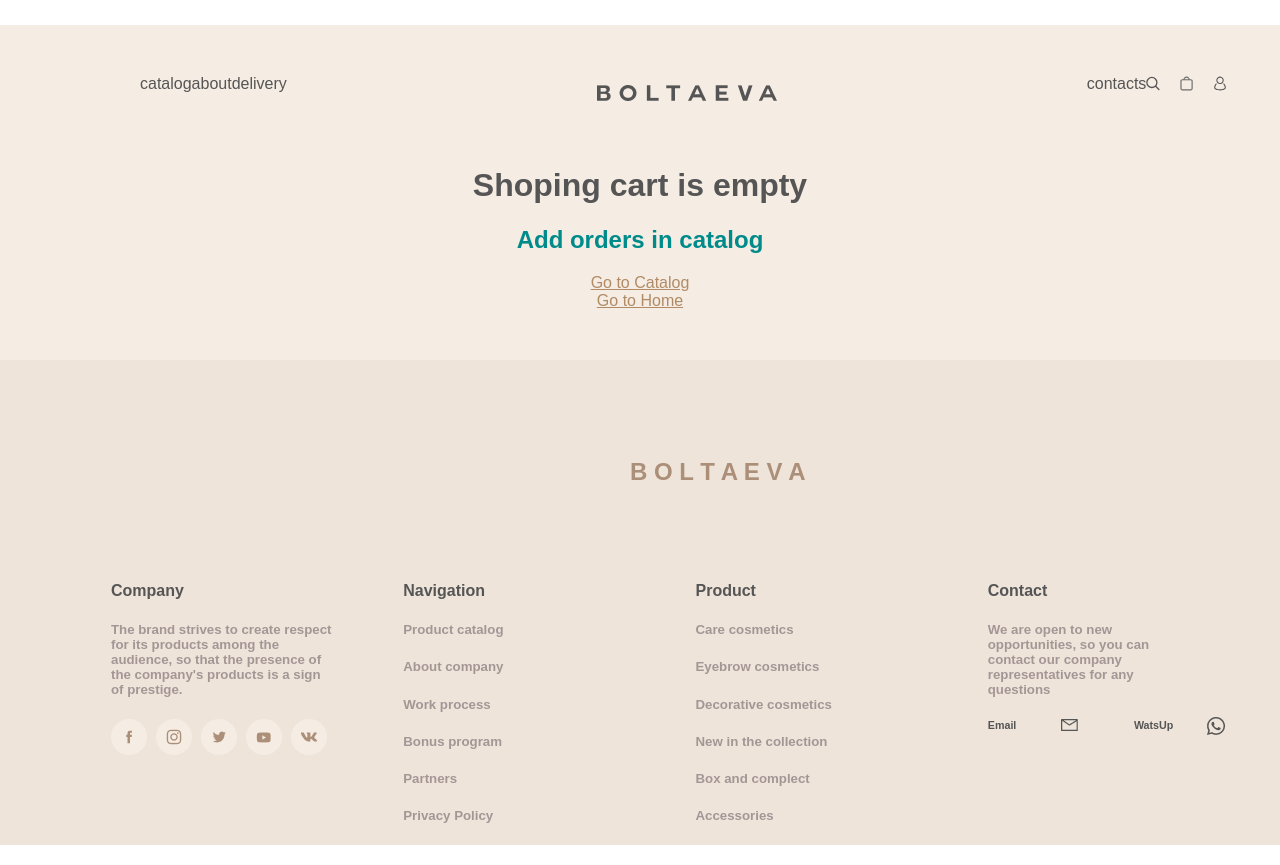
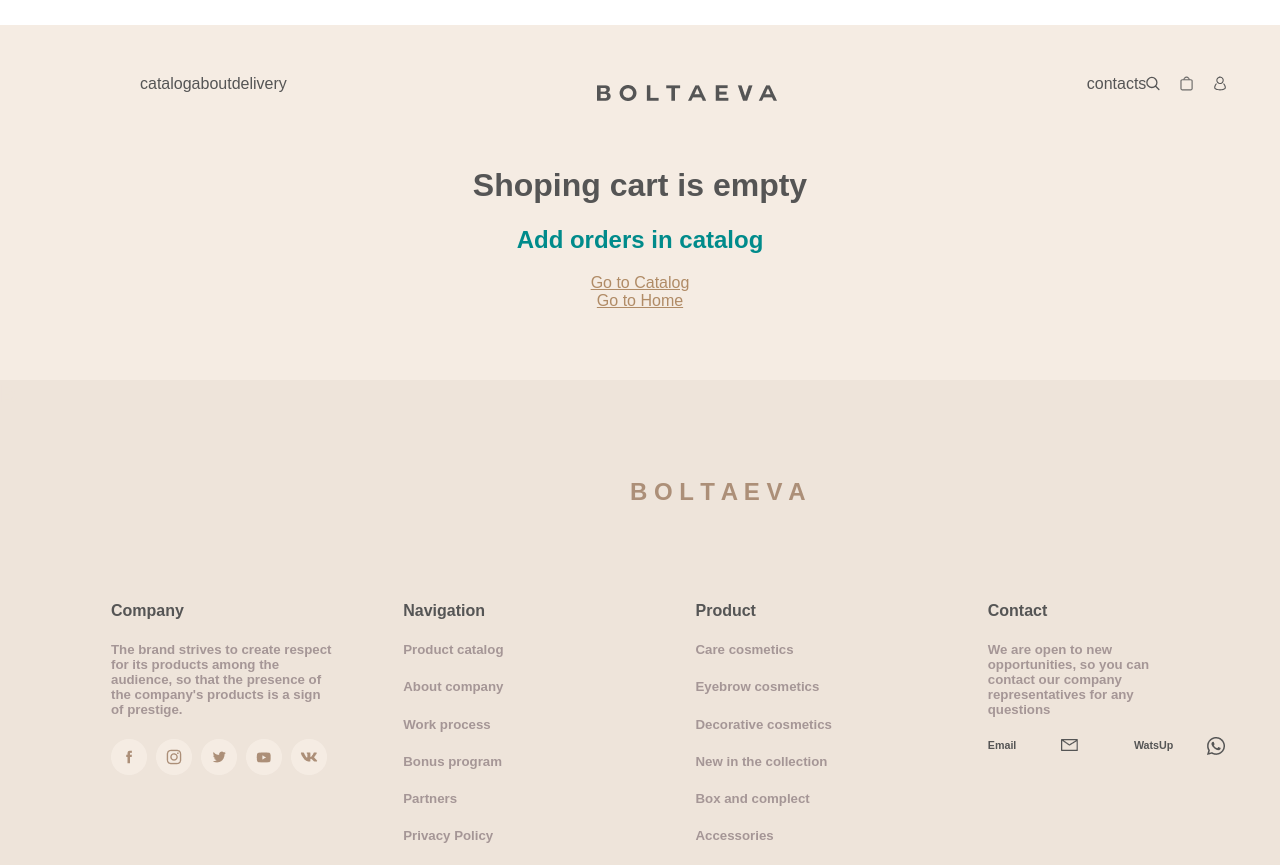
Before and after one commit to chan57/beauty-shop, a Vue app: page /orders in a window 1280 px wide. Built offline with nearby package versions, Linux system fonts and the light colour scheme; the HTML template or start-up script is replaced by a standard one; a web font is replaced by a local one.

Commit message:
fix foot er

```diff
--- a/src/components/Layout/Footer.vue
+++ b/src/components/Layout/Footer.vue
@@ -57,7 +57,7 @@
 @import url("https://fonts.cdnfonts.com/css/qlassy");
 .foot-container {
   background-color: #eee4da;
-  margin-top: 50px;
+  margin-top: 70px;
   font-family: "Qlassy", sans-serif;
 }
 .row {
--- a/src/views/Orders.vue
+++ b/src/views/Orders.vue
@@ -91,7 +91,6 @@ function clearFavoriteFunc() {
   margin-top: 25px;
   margin-left: 70px;
   margin-right: 70px;
-
   .total-value {
     color: rgb(124, 115, 102);
   }
@@ -106,7 +105,6 @@ function clearFavoriteFunc() {
     }
     .hrevff {
       display: flex;
-
       justify-content: center;
       font-family: "Qlassy", sans-serif;
       color: #b08b66;
```
